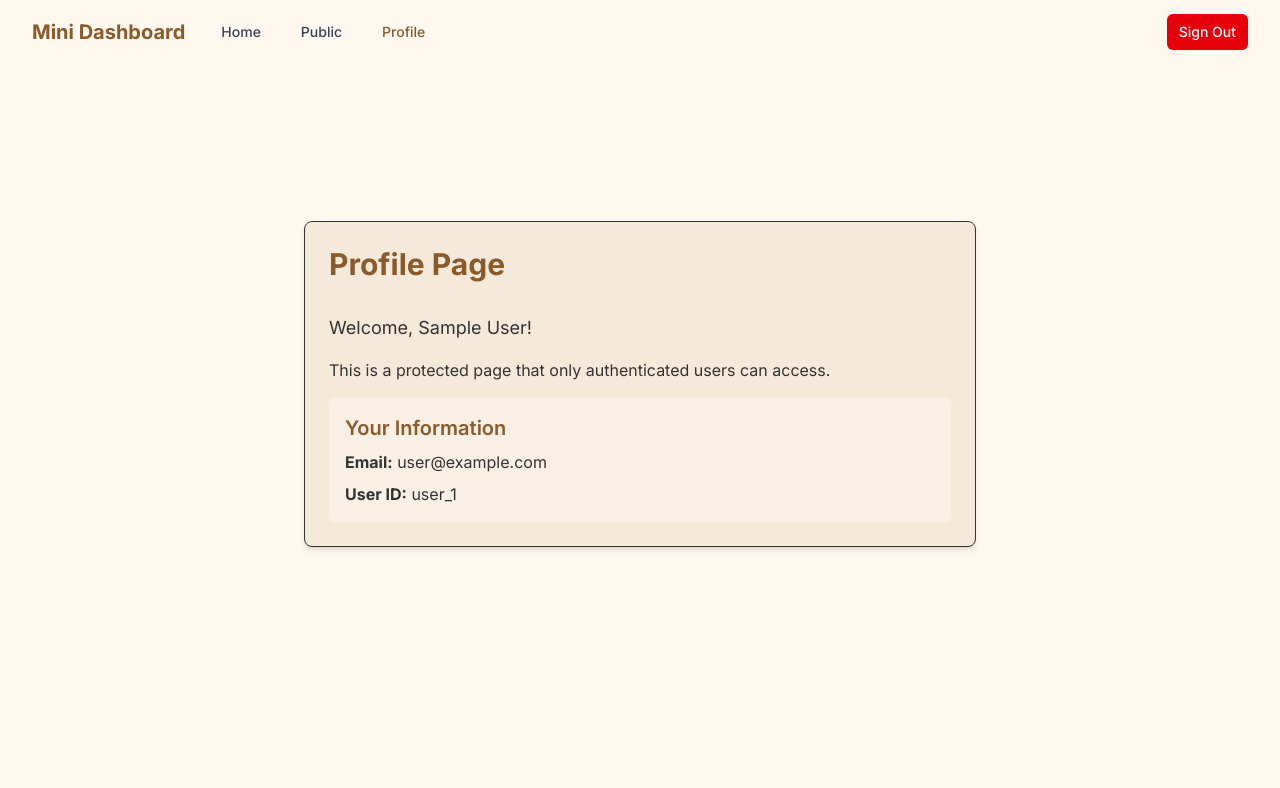
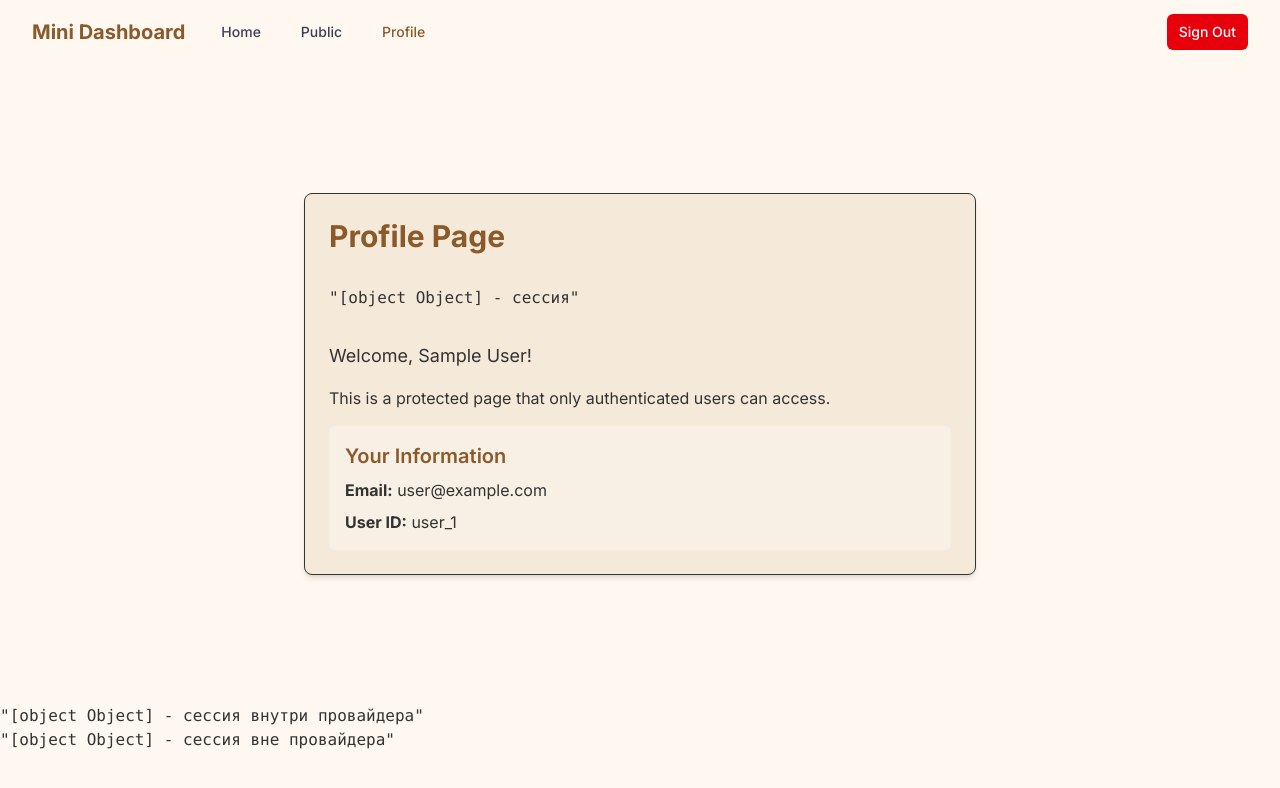
Before and after one commit to Wladyslaw13/Auth-Dashboard, a Next.js app: page /profile in a window 1280 px wide. Shown: the top 788 px of the page. Built offline with nearby package versions, Linux system fonts and the light colour scheme; no server answers; sample sign-in values are in the browser's storage.

Commit message:
deploy fix

```diff
--- a/src/app/(pages)/login/page.tsx
+++ b/src/app/(pages)/login/page.tsx
@@ -27,9 +27,7 @@ export default function LoginPage() {
 			if (result?.error) {
 				setError('Invalid email or password')
 			} else {
-				setTimeout(() => {
-					window.location.href = '/profile'
-				}, 250)
+				window.location.href = '/profile'
 			}
 		} catch (error) {
 			setError(`An error occurred. Please try again. ${error}`)
--- a/src/app/(pages)/profile/page.tsx
+++ b/src/app/(pages)/profile/page.tsx
@@ -1,3 +1,4 @@
+export const dynamic = 'force-dynamic'
 import { getAuthSession } from '@/lib/auth'
 import { redirect } from 'next/navigation'
 
@@ -14,6 +15,7 @@ export default async function ProfilePage() {
 				<h1 className='text-3xl font-bold text-[var(--accent)]'>
 					Profile Page
 				</h1>
+				<pre>{JSON.stringify(`${session.user} - сессия`, null, 2)}</pre>
 				<div className='space-y-4'>
 					<p className='text-lg'>
 						Welcome, {session.user.name || session.user.email}!
--- a/src/app/(pages)/register/page.tsx
+++ b/src/app/(pages)/register/page.tsx
@@ -33,9 +33,7 @@ export default function RegisterPage() {
 			}
 
 			// Redirect to login page after successful registration
-			setTimeout(() => {
-				window.location.href = '/login'
-			}, 250)
+			window.location.href = '/login'
 		} catch (error) {
 			setError(error instanceof Error ? error.message : 'An error occurred')
 		} finally {
--- a/src/app/layout.tsx
+++ b/src/app/layout.tsx
@@ -25,7 +25,13 @@ export default async function RootLayout({
 				<AuthProvider>
 					<NavBar session={session} />
 					<main>{children}</main>
+					<pre>
+						{JSON.stringify(`${session} - сессия внутри провайдера`, null, 2)}
+					</pre>
 				</AuthProvider>
+				<pre>
+					{JSON.stringify(`${session} - сессия вне провайдера`, null, 2)}
+				</pre>
 			</body>
 		</html>
 	)
```
